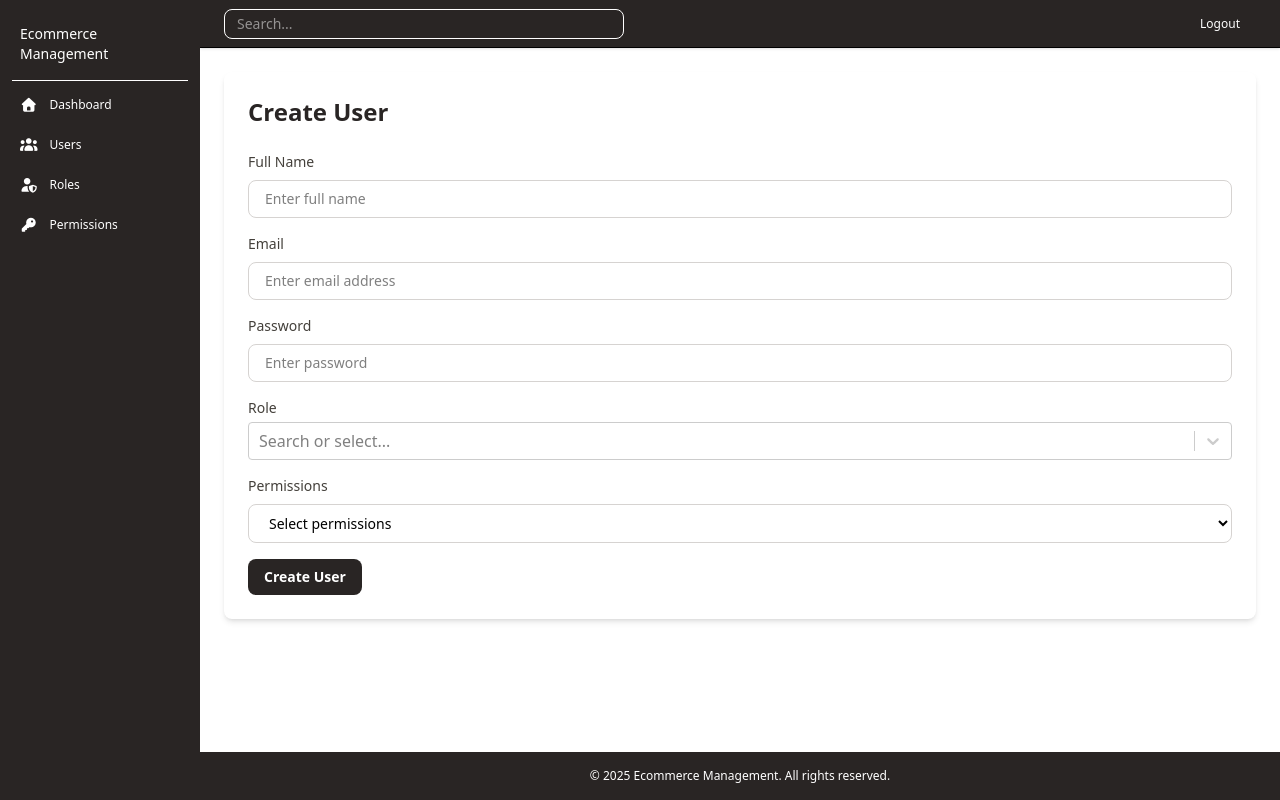
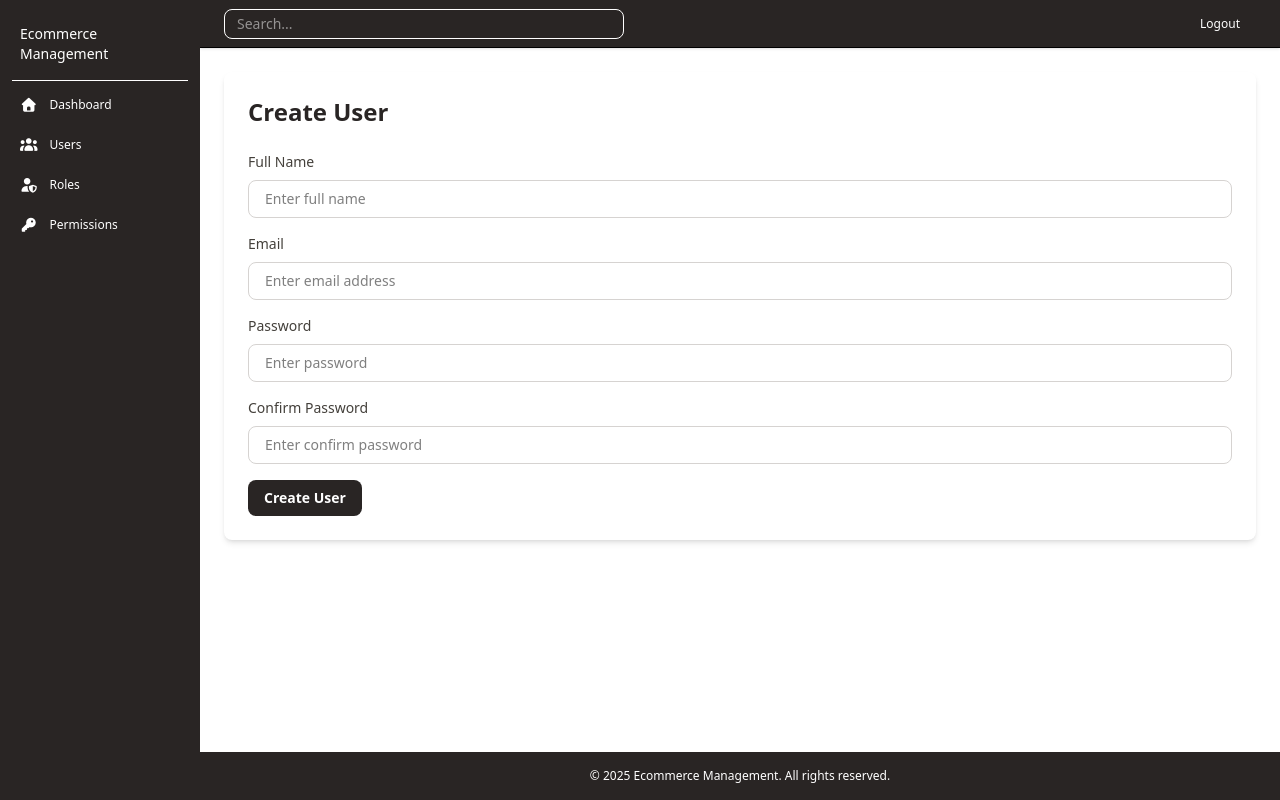
Before and after one commit to Abubakar2211/Ecommerce-Management-Frontend, a React (Vite) app: page /user/create in a window 1280 px wide. Built offline with nearby package versions, Linux system fonts and the light colour scheme; sample sign-in values are in the browser's storage.

Commit message:
User Create Api.

```diff
--- a/package.json
+++ b/package.json
@@ -14,8 +14,10 @@
     "axios": "^1.12.2",
     "react": "^19.1.1",
     "react-dom": "^19.1.1",
+    "react-hot-toast": "^2.6.0",
     "react-router-dom": "^7.9.3",
     "react-select": "^5.10.2",
+    "react-toastify": "^11.0.5",
     "tailwindcss": "^4.1.13"
   },
   "devDependencies": {
--- a/src/pages/user/User.jsx
+++ b/src/pages/user/User.jsx
@@ -83,7 +83,7 @@ export default function User() {
                             ))}
                         </tbody>
                     </table>
-                    <div className="flex justify-end mt-3">
+                    {/* <div className="flex justify-end mt-3">
                         <nav aria-label="Page navigation">
                             <ul className="inline-flex -space-x-px text-xs">
                                 <li>
@@ -103,6 +103,18 @@ export default function User() {
                                 </li>
                             </ul>
                         </nav>
+                    </div> */}
+                    <div className="flex justify-end mt-3">
+                        <nav>
+                            <ul className="inline-flex text-sm">
+                                <li>
+                                    <button className="px-3 rounded-l-lg h-8 bg-stone-800 text-white hover:bg-stone-700">Previous</button>
+                                </li>
+                                <li>
+                                    <button>Next</button>
+                                </li>
+                            </ul>
+                        </nav>
                     </div>
                 </div>
             </Main>
--- a/src/pages/user/UserCreate.jsx
+++ b/src/pages/user/UserCreate.jsx
@@ -1,26 +1,52 @@
 import { useState } from "react";
 import Main from "../../components/layout/Main";
-import Select from "react-select/base";
+import Select from "react-select";
+import axios from "axios";
+import { ToastContainer, toast } from "react-toastify";
 export default function UserCreate() {
 
     const [name, setName] = useState("");
     const [email, setEmail] = useState("");
     const [password, setPassword] = useState("");
+    const [confirmPassword, setConfirmPassword] = useState("");
     const [role, setRole] = useState([]);
     const [permission, setPermission] = useState([]);
+    const api = `${import.meta.env.VITE_BASE_URL_API}/api/user`;
+    const token = localStorage.getItem('authToken');
+    const getRoles = async () => {
+        try {
+            const res = await axios.post(api, { name, email, password, password_confirmation: confirmPassword }, {
+                headers: {
+                    Authorization: `Bearer ${token}`
+                }
+            });
+            toast.success(res.data.message || "User created successfully!");
+        } catch (err) {
+            console.log("Error".err.response?.data || err.message);
+            toast.error(err.response?.data?.message || "Something went wrong!");
+        }
+    }
 
     const handleUserCreate = (e) => {
         e.preventDefault();
-        console.log({ "User Name": name, "User Email": email, "User Password": password, "User Role": role, "User Permission": permission });
+        getRoles();
+        console.log({ "Name": name, "Email": email, "Password": password, "Confirm Password": confirmPassword, "Role": role, "Permission": permission });
         setName(""), setEmail(""), setPassword(""), setRole(""), setPermission("")
     }
 
-    const roles = [
-        { value: "Admin", label: "Admin" },
-        { value: "Agent", label: "Agent" },
-        { value: "User", label: "User" },
-        { value: "Superadmin", label: "Superadmin" },
-    ];
+    // const roles = [
+    //     { value: "Admin", label: "Admin" },
+    //     { value: "Agent", label: "Agent" },
+    //     { value: "User", label: "User" },
+    //     { value: "Superadmin", label: "Superadmin" },
+    // ];
+
+    // const permissions = [
+    //     { value: "Create admin", label: "Create admin" },
+    //     { value: "Edit admin", label: "Edit admin" },
+    //     { value: "Delete admin", label: "Delete admin" },
+    //     { value: "View admin", label: "View admin" },
+    // ];
 
     return (
         <Main>
@@ -31,37 +57,38 @@ export default function UserCreate() {
                     {/* Name */}
                     <div>
                         <label className="block text-stone-700 mb-1 text-sm" htmlFor="name">Full Name</label>
-                        <input type="text" value={name} id="name" onChange={(e) => setName(e.target.value)} className="w-full px-4 py-2 rounded-lg text-sm mt-1 border border-stone-300 focus:outline-none focus:ring-2 focus:ring-stone-500" placeholder="Enter full name" />
+                        <input type="text" value={name} id="name" name="name" onChange={(e) => setName(e.target.value)} className="w-full px-4 py-2 rounded-lg text-sm mt-1 border border-stone-300 focus:outline-none focus:ring-2 focus:ring-stone-500" placeholder="Enter full name" />
                     </div>
 
                     {/* Email */}
                     <div>
                         <label className="block text-stone-700 mb-1 text-sm" htmlFor="email">Email</label>
-                        <input type="email" value={email} id="email" onChange={(e) => setEmail(e.target.value)} className="w-full px-4 py-2 rounded-lg text-sm mt-1 border border-stone-300 focus:outline-none focus:ring-2 focus:ring-stone-500" placeholder="Enter email address" />
+                        <input type="email" value={email} id="email" name="email" onChange={(e) => setEmail(e.target.value)} className="w-full px-4 py-2 rounded-lg text-sm mt-1 border border-stone-300 focus:outline-none focus:ring-2 focus:ring-stone-500" placeholder="Enter email address" />
                     </div>
 
                     {/* Password */}
                     <div>
                         <label className="block text-stone-700 mb-1 text-sm" htmlFor="password">Password</label>
-                        <input type="password" value={password} id="password" onChange={(e) => setPassword(e.target.value)} className="w-full px-4 py-2 rounded-lg text-sm mt-1 border border-stone-300 focus:outline-none focus:ring-2 focus:ring-stone-500" placeholder="Enter password" />
+                        <input type="password" value={password} id="password" name="password" onChange={(e) => setPassword(e.target.value)} className="w-full px-4 py-2 rounded-lg text-sm mt-1 border border-stone-300 focus:outline-none focus:ring-2 focus:ring-stone-500" placeholder="Enter password" />
+                    </div>
+
+                    {/* Password Confirmation */}
+                    <div>
+                        <label className="block text-stone-700 mb-1 text-sm" htmlFor="confirm_password">Confirm Password</label>
+                        <input type="password" value={confirmPassword} id="confirm_password" name="password_confirmation" onChange={(e) => setConfirmPassword(e.target.value)} className="w-full px-4 py-2 rounded-lg text-sm mt-1 border border-stone-300 focus:outline-none focus:ring-2 focus:ring-stone-500" placeholder="Enter confirm password" />
                     </div>
 
                     {/* Role */}
-                    <div>
+                    {/* <div>
                         <label className="block text-stone-700 mb-1 text-sm" htmlFor="role">Role</label>
-                        <Select options={roles} value={role} onChange={(e) => setRole(e.target.value)} placeholder="Search or select..." />
-
-                    </div>
+                        <Select options={roles} isMulti value={role} onChange={(selected) => setRole(selected)} placeholder="Search or select..." />
+                    </div> */}
 
                     {/* Permissions */}
-                    <div>
+                    {/* <div>
                         <label className="block text-stone-700 mb-1 text-sm" htmlFor="permissions">Permissions</label>
-                        <select value={permission} onChange={(e) => setPermission(e.target.value)} id="permissions" className="w-full px-4 py-2 rounded-lg text-sm mt-1 border border-stone-300 focus:outline-none focus:ring-2 focus:ring-stone-500">
-                            <option value="">Select permissions</option>
-                            <option value="create permission">Create Permission</option>
-                            <option value="edit permission">Edit Permission</option>
-                        </select>
-                    </div>
+                        <Select options={permissions} isMulti value={permission} onChange={(selected) => setPermission(selected)} placeholder="Search or select..." />
+                    </div> */}
 
                     {/* Submit Button */}
                     <div>
@@ -69,6 +96,7 @@ export default function UserCreate() {
                     </div>
                 </form>
             </div>
+            <ToastContainer />
         </Main>
     );
 }
```
Also changed, not shown: 1 other file (tests, documents, lock files or other folders).
